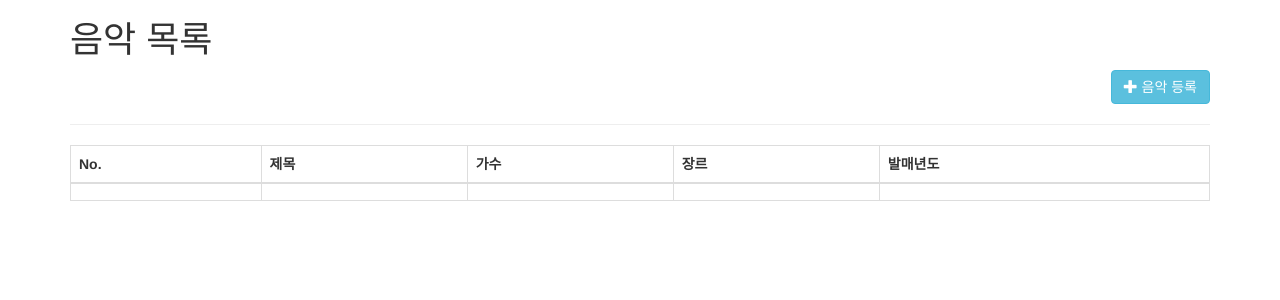
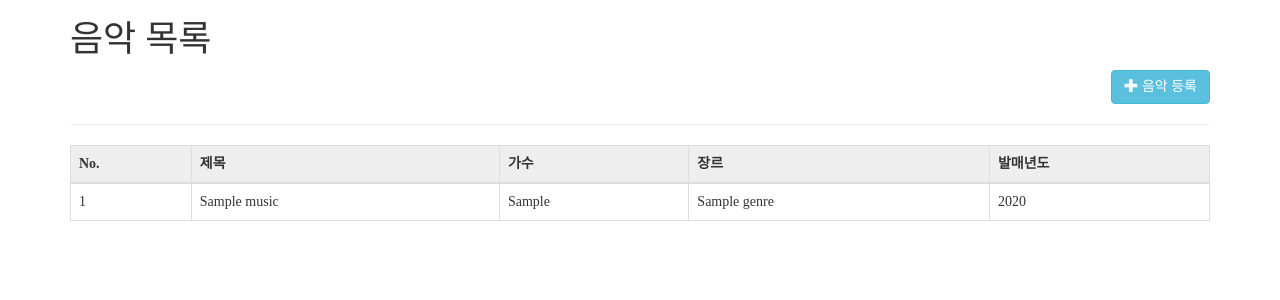
Before and after one commit to tails5555/django_study, a Django app: page /music/list/ in a window 1280 px wide. Shown: the top 300 px of the page. Run offline with Django 3.2, Linux system fonts and the light colour scheme; tables that the repository leaves empty hold one stand-in row (values such as "Sample post"); lists and menus that the app fills with data are empty; some libraries are stand-ins or nearby versions.

Commit message:
Create About Music List View 음악 목록 보여주는 기능까지 구현을 완료 하였으나 block 이 하도 안 되어 결국은 그냥 하기로 결정.

```diff
--- a/django_hello/django_hello/settings.py
+++ b/django_hello/django_hello/settings.py
@@ -55,7 +55,7 @@
 TEMPLATES = [
     {
         'BACKEND': 'django.template.backends.django.DjangoTemplates',
-        'DIRS': [],
+        'DIRS': [ os.path.join(BASE_DIR, 'templates') ],
         'APP_DIRS': True,
         'OPTIONS': {
             'context_processors': [
--- /dev/null
+++ b/django_hello/music_example/static/css/common.css
@@ -0,0 +1,20 @@
+body { font-family: 굴림체; }
+
+thead th { background-color: #eee; }
+
+tr:hover td { background-color: #ffe; cursor: pointer; }
+
+input.form-control.w100 { width: 100px; }
+input.form-control.w200 { width: 200px; }
+input.form-control.w300 { width: 300px; }
+input.form-control.w400 { width: 400px; }
+select.form-control.w100 { width: 100px; }
+select.form-control.w200 { width: 200px; }
+select.form-control.w300 { width: 300px; }
+select.form-control.w400 { width: 400px; }
+
+.mt5 { margin-top: 5px; }
+.mb5 { margin-bottom: 5px; }
+
+.mr20 { margin-right: 20px; }
+.ml20 { margin-left: 20px; }
--- /dev/null
+++ b/django_hello/music_example/static/js/common.js
@@ -0,0 +1,9 @@
+$(function() {
+    $("[data-url]").click(function() {
+        var url = $(this).attr("data-url");
+        location.href = url;
+    })
+    $("[data-confirm-delete]").click(function() {
+        return confirm("삭제하시겠습니까?");
+    })
+})
--- a/django_hello/music_example/templates/music/list.html
+++ b/django_hello/music_example/templates/music/list.html
@@ -1,3 +1,4 @@
+{% load static %}
 <!DOCTYPE html>
 <html>
 <head>
@@ -6,6 +7,9 @@
         rel="stylesheet" media="screen">
   <script src="http://ajax.googleapis.com/ajax/libs/jquery/1.12.4/jquery.min.js"></script>
   <script src="https://maxcdn.bootstrapcdn.com/bootstrap/3.3.7/js/bootstrap.min.js"></script>
+  <script src="{% static 'js/common.js' %}"></script>
+  <link rel="stylesheet" href="{% static 'css/common.css' %}">
+  <title>음악 목록</title>
 </head>
 <body>
 <div class="container">
@@ -27,13 +31,15 @@
       </tr>
     </thead>
     <tbody>
-        <tr data-url="edit?id=${ student.id }">
-          <td></td>
-          <td></td>
-          <td></td>
-          <td></td>
-          <td></td>
+      {% for music in musics %}
+        <tr data-url="/music/edit?id={{ music.id }}">
+          <td>{{ music.id }}</td>
+          <td>{{ music.title }}</td>
+          <td>{{ music.singer }}</td>
+          <td>{{ music.genre.name }}</td>
+          <td>{{ music.year }}</td>
         </tr>
+      {% endfor %}
     </tbody>
   </table>
 </div>
--- a/django_hello/music_example/urls.py
+++ b/django_hello/music_example/urls.py
@@ -3,4 +3,5 @@
 
 urlpatterns = [
     path('list/', views.music_list, name='music_list'),
+    path('create/', views.music_create, name="music_create")
 ]
--- a/django_hello/music_example/views.py
+++ b/django_hello/music_example/views.py
@@ -1,6 +1,12 @@
 from django.shortcuts import render
-
+from .models import Music
+from .forms import MusicForm
 # Create your views here.
 
 def music_list(request) :
-    return render(request, 'music/list.html')
+    musics = Music.objects.all()
+    return render(request, 'music/list.html', {'musics' : musics})
+
+def music_create(request) :
+    music = MusicForm()
+    return render(request, 'music/edit.html', {'form' : music})
```
Also changed, not shown: django_hello/music_example/forms.py (added, +7 -0 lines), django_hello/music_example/templates/music/edit.html (added, +26 -0 lines).
